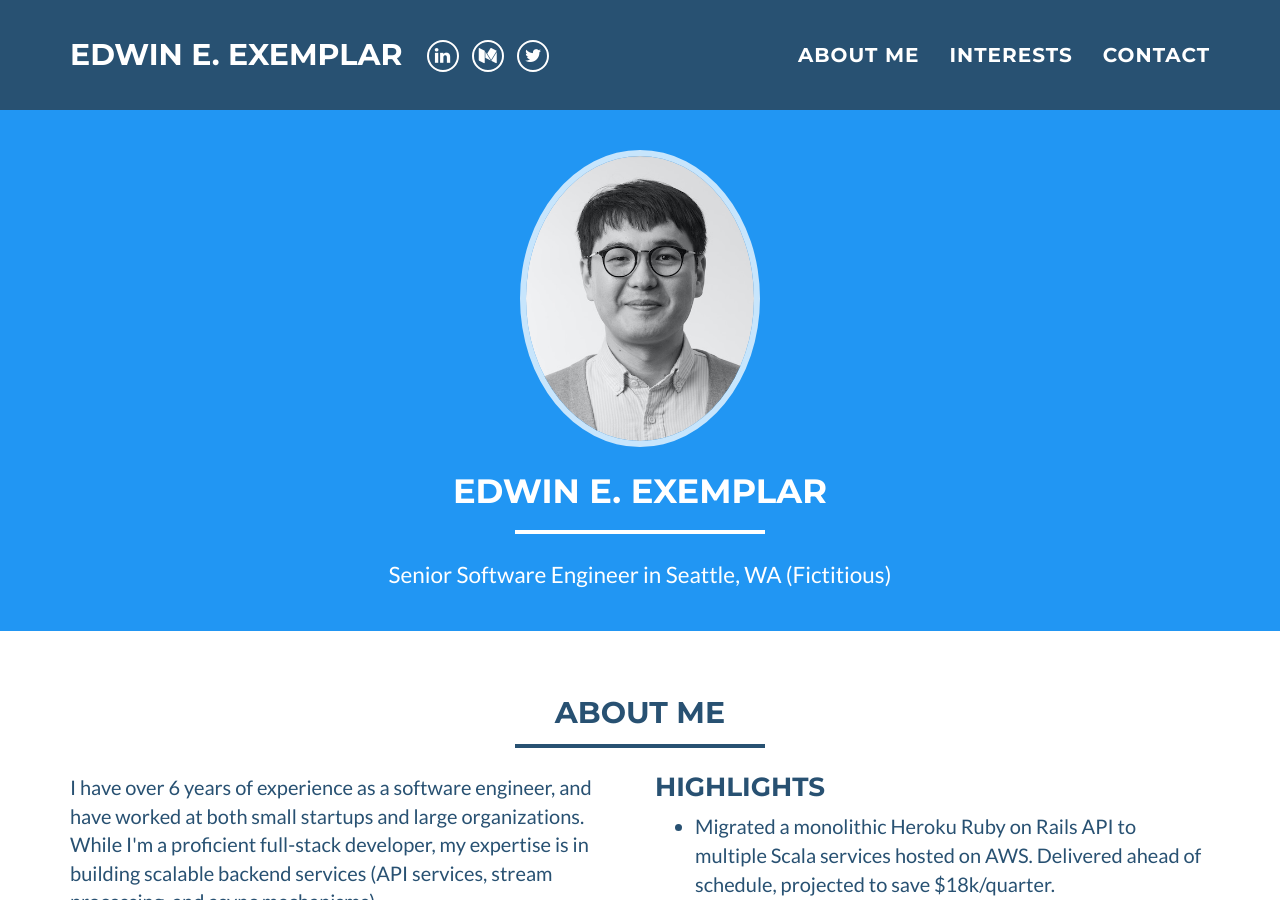
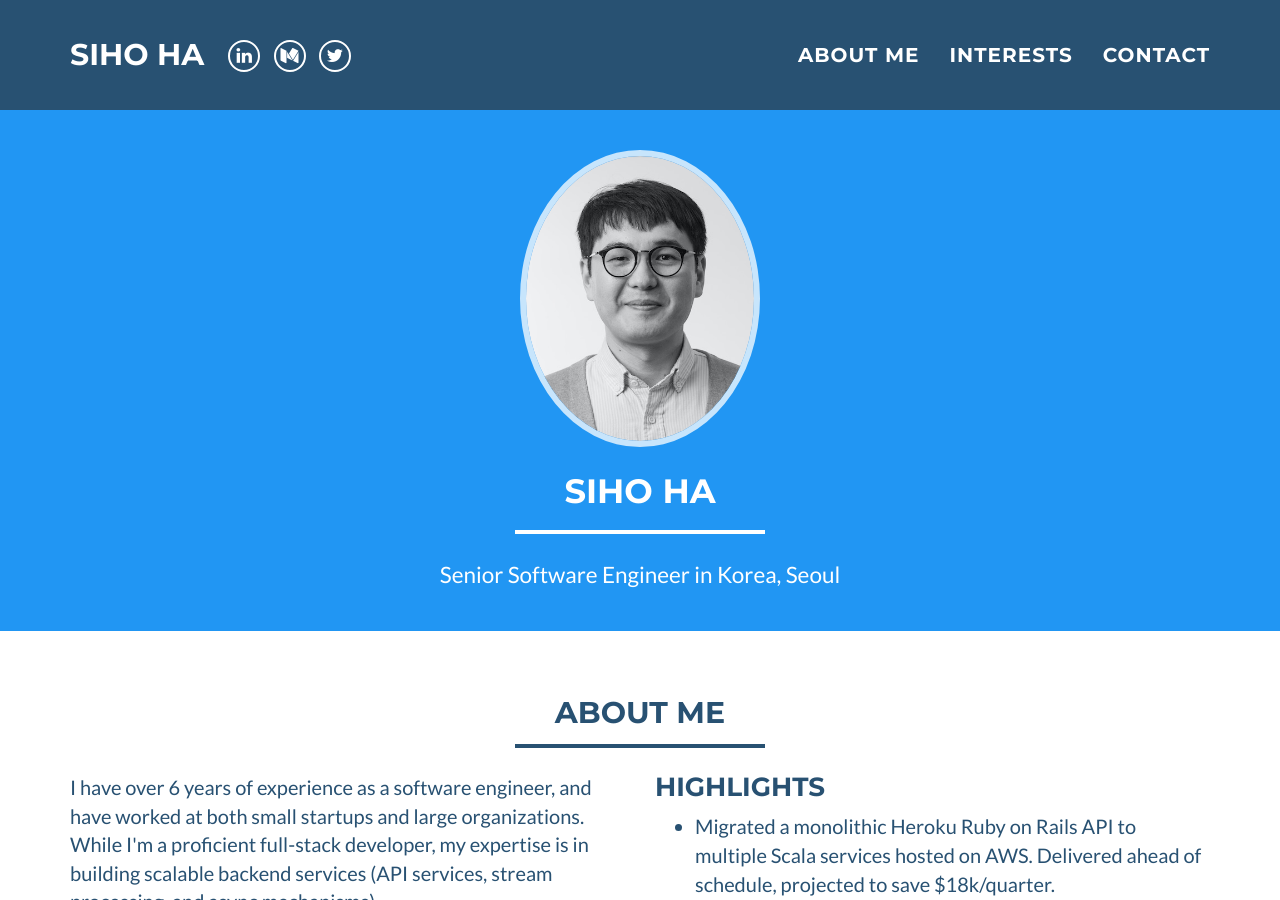
Before and after one commit to siho-ha/siho-ha.github.io, a Jekyll site: the page built from index.html, in a window 1280 px wide and 900 px high. Built offline with Jekyll 4.4.1, drawn with Linux system fonts in a browser that asks for light colours; some of the changed text lies outside the part shown.

Commit message:
edit my profile

```diff
--- a/_config.yml
+++ b/_config.yml
@@ -1,20 +1,20 @@
 # Site settings
-name: Edwin E. Exemplar
-email: edwin+contactme@someemail.com
+name: Siho Ha
+email: show4682@gmail.com
 #canonical_url: https://edwinexemplar.com
-keywords: "Software Engineer, Python, Ruby, Machine Learning, Deep Learning, Startups, Agile, Pair Programming"
-skills: "Senior Software Engineer in Seattle, WA (Fictitious)"
+keywords: "Software Engineer, Security system software, Agile, Pair Programming"
+skills: "Senior Software Engineer in Korea, Seoul"
 baseurl:
 
 # Social networks usernames (many more available: google-plus, flickr, dribbble, pinterest, instagram, tumblr, linkedin, etc.)
 # You should replace these with your social networks, of course. :)
 social:
   - title: linkedin
-    url: https://www.linkedin.com/in/cgroom/
+    url: https://www.linkedin.com/
   - title: medium
-    url: https://medium.com/@cgroom
+    url: https://medium.com/
   - title: twitter
-    url: https://twitter.com/chuck_groom
+    url: https://twitter.com/
 
 # Google webmaster tools
 google_verify:
```
